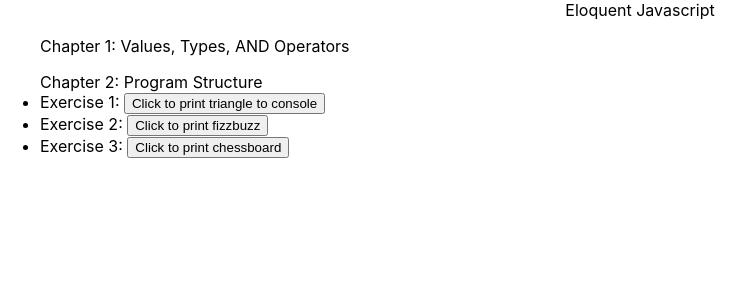
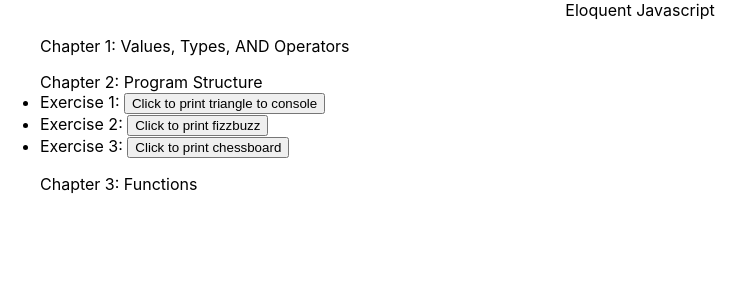
Before and after one commit to tomoiagahoratiu/Eloquent-JS, a React (Create React App) app: page / in a window 1280 px wide. Shown: the top 300 px of the page, without its empty margins (0-755 px from the left). Built offline with nearby package versions, Linux system fonts and the light colour scheme.

Commit message:
Initial commit

```diff
--- a/src/App.js
+++ b/src/App.js
@@ -22,6 +22,8 @@ function App() {
       <button onClick={() => chestBoard(8)}>Click to print chessboard</button>
       </li>
     </ul>
+    <ul>Chapter 3: Functions
+    </ul>
     </>
   );
 }
```
Also changed, not shown: 1 other file (tests, documents, lock files or other folders).
